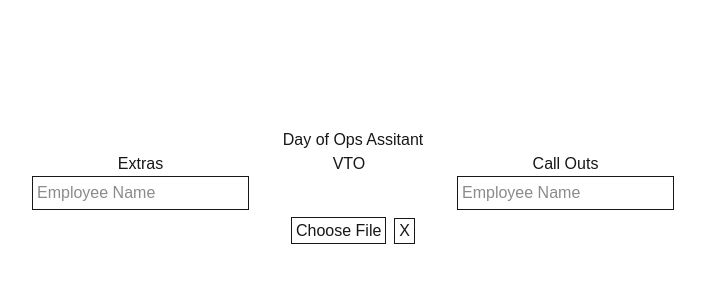
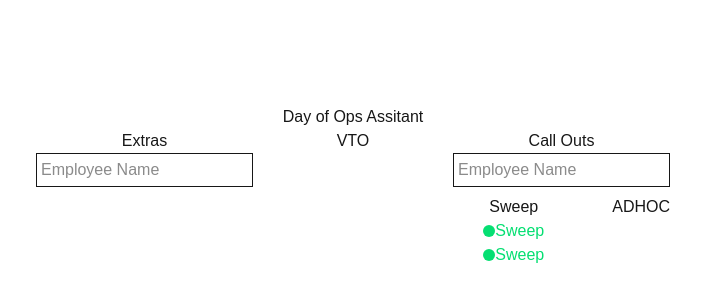
Before and after one commit to pathill1228/daily-ops-assistant, a Next.js app: page / in a window 1280 px wide. Shown: the part 214-514 px from the top of the page, without its empty margins (287-992 px from the left). Built offline with nearby package versions, Linux system fonts and the light colour scheme.

Commit message:
Added sweeps and adhoc tsx files and logic

```diff
--- /dev/null
+++ b/app/adhocData.tsx
@@ -0,0 +1,23 @@
+"use client";
+import DisplayEmployee from "./displayEmployee";
+import { useState, useEffect } from "react";
+
+export default function ADHOCData({ADHOC}){
+
+    const [data, setData] = useState();
+
+    useEffect(()=>{
+        const newData = Array.from({ length: ADHOC }, (_, i) => ({
+            id: i,
+            name: null,
+            status: "ADHOC",
+            route: null,
+          }));
+
+          setData(newData);
+    }, [ADHOC]);
+
+    return<div>
+        <DisplayEmployee data={data}/>
+    </div>
+}
--- a/app/generateVTO.tsx
+++ b/app/generateVTO.tsx
@@ -4,14 +4,9 @@ import DisplayEmployee from "./displayEmployee";
 import { useState, useEffect } from "react";
 
 
-  export default function GenerateVTO({ employees, callouts }){
+  export default function GenerateVTO({ tellToStayHome, sweeps, extras, VTO, ADHOC, employees, callouts }){
 
-  let tellToStayHome = 3;
-  let sweeps = 2;
-  let extras = 2;
-  let VTO = 0;
-
-  let employeesLeft = employees - callouts - sweeps;
+  let employeesLeft = employees - callouts - sweeps - ADHOC;
 
   const [data, setData] = useState();
 
--- a/app/page.tsx
+++ b/app/page.tsx
@@ -7,6 +7,9 @@ import FileManager from "./fileManager";
 import ExtrasData from "./extrasData";
 import CallOutsData from "./callOutsData";
 import GenerateVTO from "./generateVTO";
+import SweepsData from "./sweepsData";
+import ADHOCData from "./adhocData";
+
 
 import { useState, useEffect } from "react";
 
@@ -15,6 +18,12 @@ export default function Home() {
 
   const [employees, setEmployees] = useState(0);
   const [callouts, setCallouts] = useState(0);
+
+  let tellToStayHome = 3;
+  let sweeps = 2;
+  let extras = 2;
+  let VTO = 0;
+  let ADHOC = 0;
 
   return (
     <div>
@@ -26,14 +35,24 @@ export default function Home() {
         </div>
         <div className="flex flex-col">
           <h3>VTO</h3>
-          <GenerateVTO employees={employees} callouts={callouts}/>
+          <GenerateVTO tellToStayHome={tellToStayHome} sweeps={sweeps} extras={extras} VTO={VTO} ADHOC={ADHOC} employees={employees} callouts={callouts}/>
         </div>
-        <div className="flex flex-col pl-2">
+        <div className="flex flex-col">
           <h3>Call Outs</h3>
           <CallOutsData setCallouts={setCallouts} callouts={callouts}/>
         </div>
       </div>
-      <FileManager/>
+      <div className="flex flex-row justify-end gap-17">
+        <div className="flex flex-col">
+          <h3>Sweep</h3>
+          <SweepsData sweeps={sweeps}/>
+        </div>
+        <div className="flex flex-col">
+          <h3>ADHOC</h3>
+          <ADHOCData ADHOC={ADHOC}/>
+        </div>
+      </div>
+      {/*<FileManager/>*/}
     </div>
   );
 }
--- /dev/null
+++ b/app/sweepsData.tsx
@@ -0,0 +1,23 @@
+"use client";
+import DisplayEmployee from "./displayEmployee";
+import { useState, useEffect } from "react";
+
+export default function SweepsData({sweeps}){
+
+    const [data, setData] = useState();
+
+    useEffect(()=>{
+        const newData = Array.from({ length: sweeps }, (_, i) => ({
+            id: i,
+            name: null,
+            status: "Sweep",
+            route: null,
+          }));
+
+          setData(newData);
+    }, [sweeps]);
+
+    return<div>
+        <DisplayEmployee data={data}/>
+    </div>
+}
```
